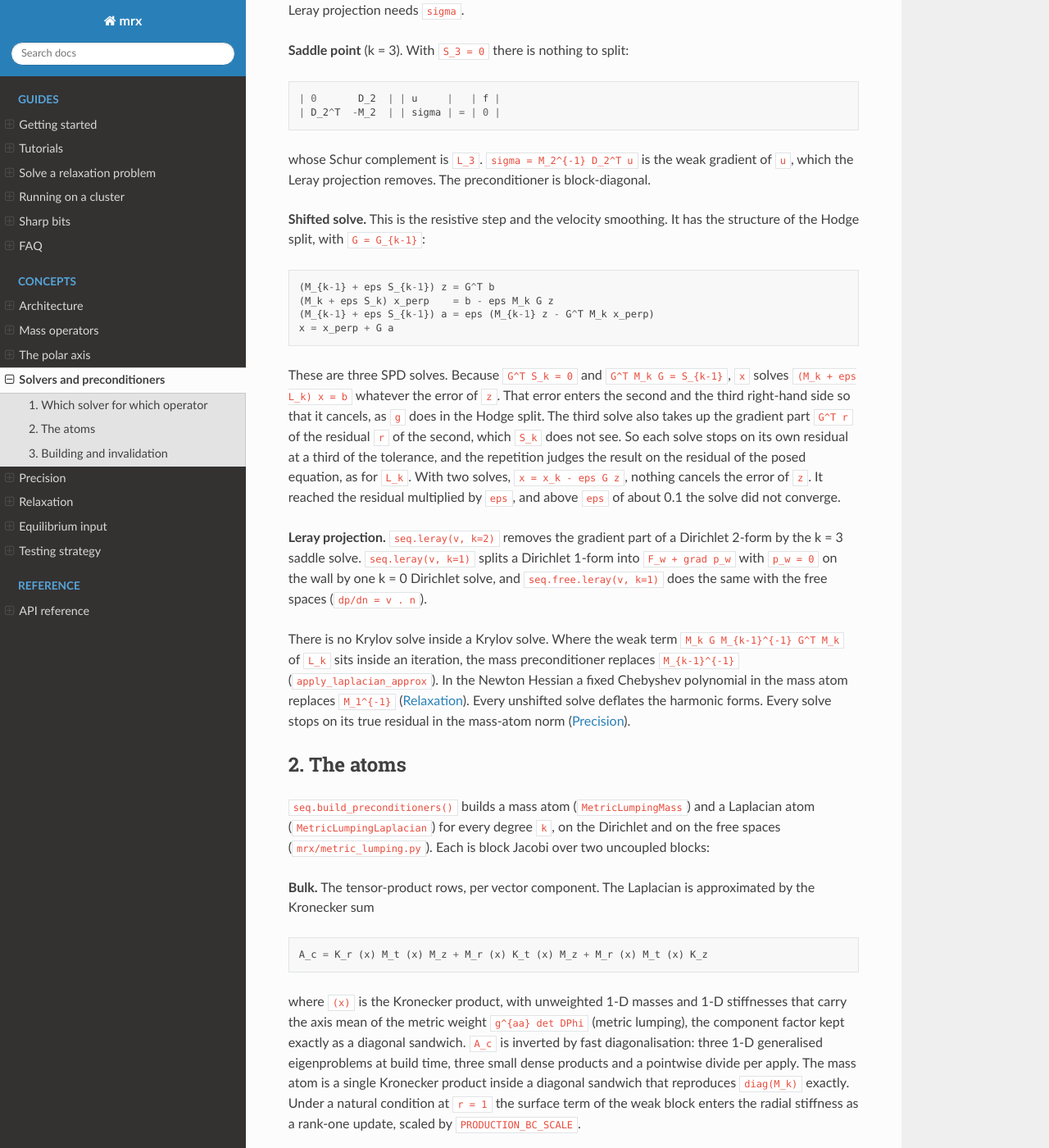
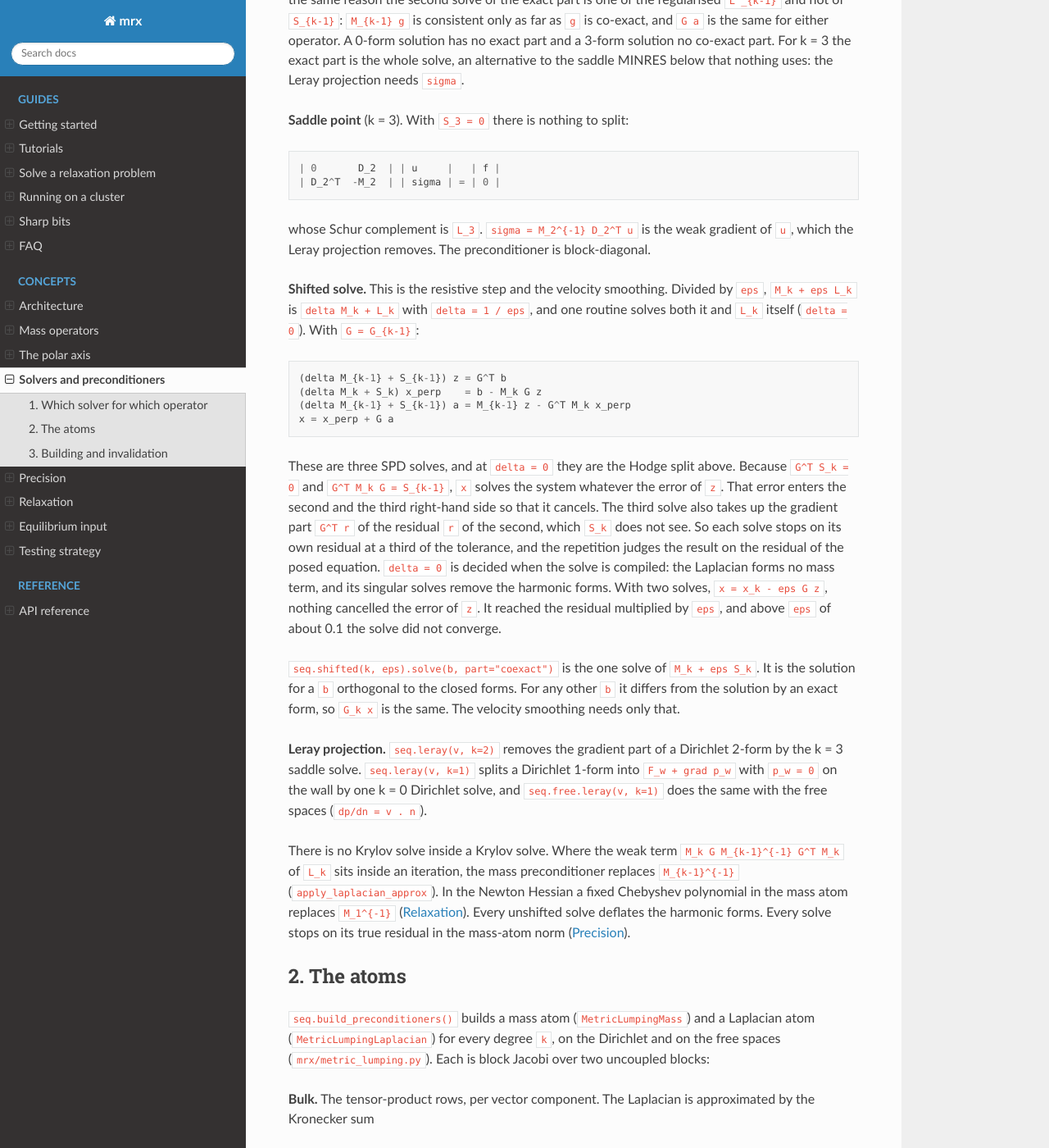
Before and after one commit to ToBlick/mrx, a Sphinx documentation site: the page built from docs/source/concepts/preconditioning.md, in a window 1280 px wide and 1400 px high, scrolled down 1638 px. Shown: the whole window at 82% size. Built offline with Sphinx 7.4.7 and the Read the Docs theme 3.1.0, drawn with Linux system fonts in a browser that asks for light colours; some of the changed text lies outside the part shown.

Commit message:
One split for the Laplacian and the shifted solve, shifted solve part="coexact", one-solve velocity smoothing
- _hodge_split(seq, b, k, guess, delta=None) solves (delta M_k + L_k) x = b by the same three solves. The Laplacian
  is delta = None, decided when compiled: singular _hat_solve / _k0_solve, harmonic forms removed, no mass term.
  The shifted solve is delta = 1 / eps on b / eps, each solve a CG on delta M + S (_shifted_cg).
  w = z - delta a. info of the Laplacian split now sums its three solves (before only the middle one).
- ShiftedLaplacian.solve(b, part="coexact"): one CG on M_k + eps S_k. The solution for b without a closed part,
  and for any b one with the same G_k x, since the full solution differs by an exact form.
- The velocity smoothing uses it: one solve instead of three.

li383 (48,64,24), p = 2, float64, one H200, 2026-10-14:
- Gradient relaxation, 200 steps, paired twice on one node: main 0.260 / 0.260 s/step, the three-solve smoothing
  0.307 / 0.307, now 0.228 / 0.226. The same energy and residual.
- L_1, L_2 full solves: 1.10 / 2.58 s on main, 1.11 / 2.59 s now.
- seq.shifted(k, eps).solve: unchanged from the previous commit to 3 digits (k = 1 at eps 7.4e-6: 551 its,
  0.22 s, at eps 1: 985 its, 0.40 s).

Test test_coexact_shifted_solve_has_the_curl_of_the_shifted_solve at the smoothing eps and at eps = 1: curls
agree to 4.3e-8 and 4.5e-9 (bound 1e3 tol). 2.2 s and 1.6 s. Suite: 51 passed (float64, H200, 6:03).

Not run: W7-X, the resistive drive and free-boundary runs, p = 3.

````diff
--- a/docs/source/concepts/preconditioning.md
+++ b/docs/source/concepts/preconditioning.md
@@ -18,7 +18,8 @@ is called on, `seq` (Dirichlet) or `seq.free`.
 | `L_k u = f`, k = 1, 2 | `seq.L[k].solve(f)` | the Hodge split: three SPD PCGs | the Laplacian atoms of levels k and k-1 |
 | `S_k u = b`, `b = G_k^T w` | `seq.L[k].solve(b, part="coexact", gauge=False)` | PCG on the singular `S_k` | the Laplacian atom of level k |
 | `L_3 u = f` | `seq.L[3].solve(f)` and `seq.leray(v, k=2)` | saddle-point MINRES | the k = 3 Laplacian atom, the k = 2 mass atom |
-| `(M_k + eps L_k) u = f` | `seq.shifted(k, eps).solve(f)` | three SPD PCGs, as the Hodge split | the shifted-stiffness atoms plus the Laplacian atom of level k - 1 on gradients |
+| `(M_k + eps L_k) u = f` | `seq.shifted(k, eps).solve(f)` | three SPD PCGs, the Hodge split with `delta = 1 / eps` | the shifted-stiffness atoms plus the Laplacian atom of level k - 1 on gradients |
+| `G_k (M_k + eps L_k)^{-1} f` | `seq.shifted(k, eps).solve(f, part="coexact")` | one PCG on `M_k + eps S_k` | the same |
 
 Every solve takes a warm start `guess` and returns the signed iteration
 count with `return_info=True`. `seq.M[k].precondition(r)` and
@@ -69,26 +70,35 @@ whose Schur complement is `L_3`. `sigma = M_2^{-1} D_2^T u` is the weak
 gradient of `u`, which the Leray projection removes. The preconditioner is
 block-diagonal.
 
-**Shifted solve.** This is the resistive step and the velocity smoothing. It
-has the structure of the Hodge split, with `G = G_{k-1}`:
+**Shifted solve.** This is the resistive step and the velocity smoothing.
+Divided by `eps`, `M_k + eps L_k` is `delta M_k + L_k` with `delta = 1 / eps`,
+and one routine solves both it and `L_k` itself (`delta = 0`). With
+`G = G_{k-1}`:
 
 ```
-(M_{k-1} + eps S_{k-1}) z = G^T b
-(M_k + eps S_k) x_perp    = b - eps M_k G z
-(M_{k-1} + eps S_{k-1}) a = eps (M_{k-1} z - G^T M_k x_perp)
+(delta M_{k-1} + S_{k-1}) z = G^T b
+(delta M_k + S_k) x_perp    = b - M_k G z
+(delta M_{k-1} + S_{k-1}) a = M_{k-1} z - G^T M_k x_perp
 x = x_perp + G a
 ```
 
-These are three SPD solves. Because `G^T S_k = 0` and `G^T M_k G = S_{k-1}`,
-`x` solves `(M_k + eps L_k) x = b` whatever the error of `z`. That error
-enters the second and the third right-hand side so that it cancels, as `g`
-does in the Hodge split. The third solve also takes up the gradient part
-`G^T r` of the residual `r` of the second, which `S_k` does not see. So each
-solve stops on its own residual at a third of the tolerance, and the
-repetition judges the result on the residual of the posed equation, as for
-`L_k`. With two solves, `x = x_k - eps G z`, nothing cancels the error of
-`z`. It reached the residual multiplied by `eps`, and above `eps` of about
-0.1 the solve did not converge.
+These are three SPD solves, and at `delta = 0` they are the Hodge split above.
+Because `G^T S_k = 0` and `G^T M_k G = S_{k-1}`, `x` solves the system
+whatever the error of `z`. That error enters the second and the third
+right-hand side so that it cancels. The third solve also takes up the
+gradient part `G^T r` of the residual `r` of the second, which `S_k` does
+not see. So each solve stops on its own residual at a third of the
+tolerance, and the repetition judges the result on the residual of the posed
+equation. `delta = 0` is decided when the solve is compiled: the Laplacian
+forms no mass term, and its singular solves remove the harmonic forms. With
+two solves, `x = x_k - eps G z`, nothing cancelled the error of `z`. It
+reached the residual multiplied by `eps`, and above `eps` of about 0.1 the
+solve did not converge.
+
+`seq.shifted(k, eps).solve(b, part="coexact")` is the one solve of
+`M_k + eps S_k`. It is the solution for a `b` orthogonal to the closed forms.
+For any other `b` it differs from the solution by an exact form, so `G_k x`
+is the same. The velocity smoothing needs only that.
 
 **Leray projection.** `seq.leray(v, k=2)` removes the gradient part of a
 Dirichlet 2-form by the k = 3 saddle solve. `seq.leray(v, k=1)` splits a
````
Also changed, not shown: docs/research/solvers_precision.md (+7 -4 lines), docs/source/concepts/relaxation.md (+4 -1 lines), 3 other files.
